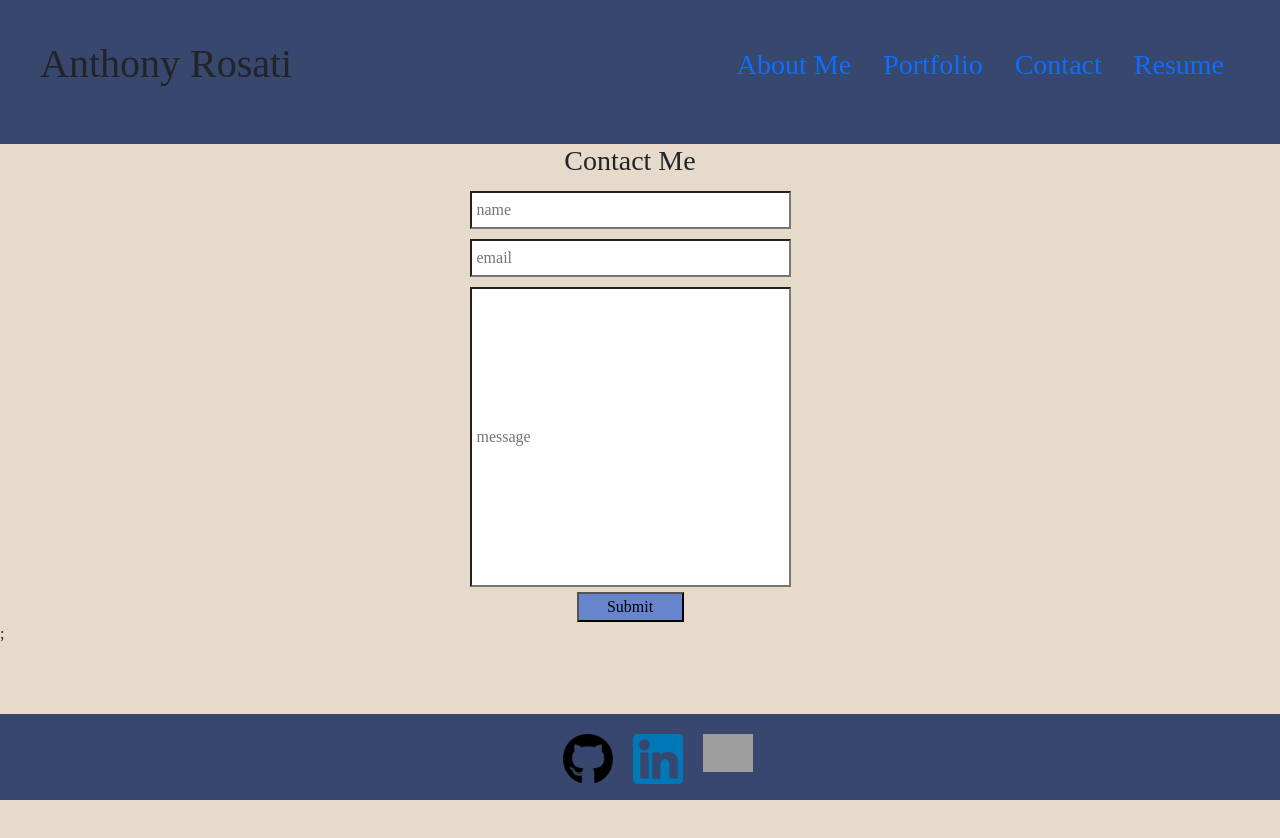
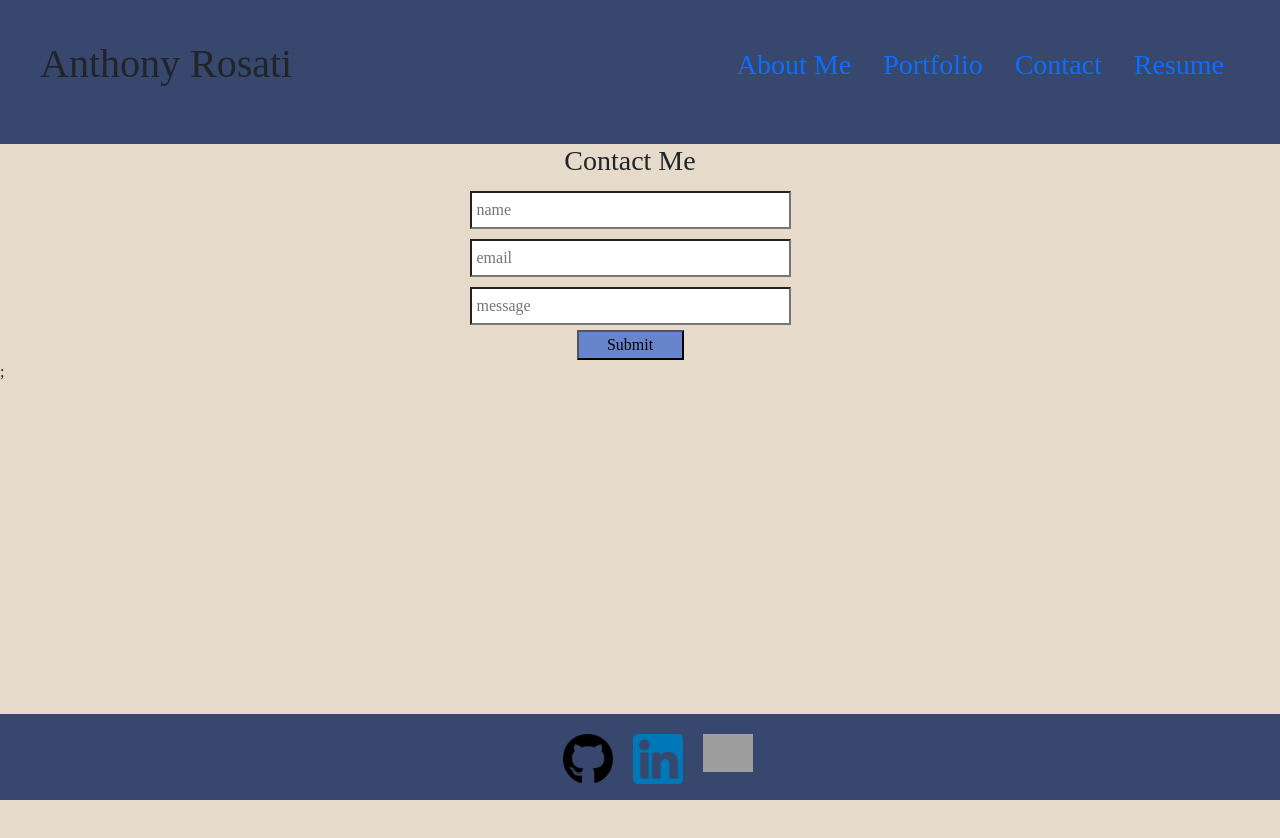
Before and after one commit to AnthonyRqqq/react-portfolio, a React (Vite) app: page /Contact in a window 1280 px wide. Shown: the top 838 px of the page. Built offline with nearby package versions, Linux system fonts and the light colour scheme; grey boxes are pictures that could not be loaded.

Commit message:
Adjusted contact page

```diff
--- a/src/App.css
+++ b/src/App.css
@@ -59,8 +59,7 @@ footer * {
 }
 
 .message-input {
-    height: 300px;
-    overflow-x: hidden;
+    overflow-x: auto;
     overflow-y: auto;
     vertical-align: top;
 }
```
